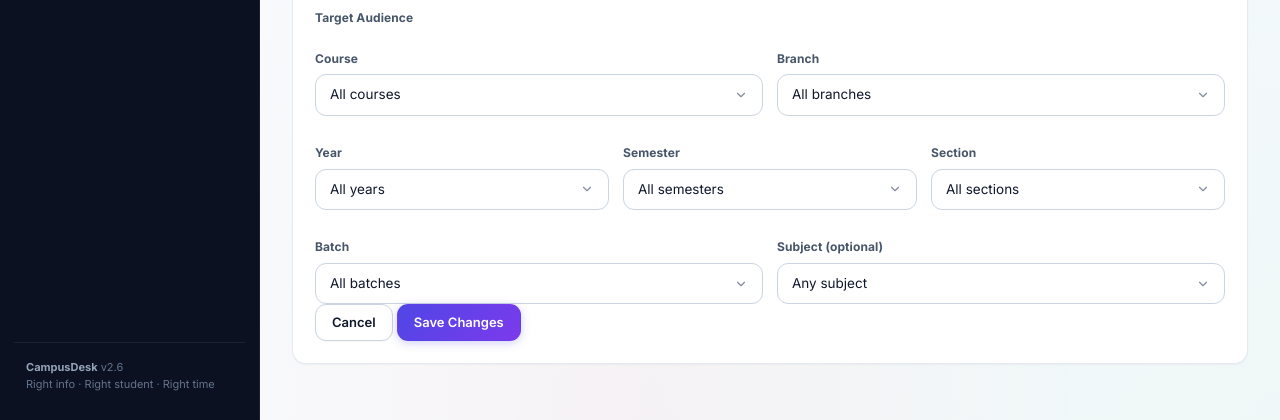
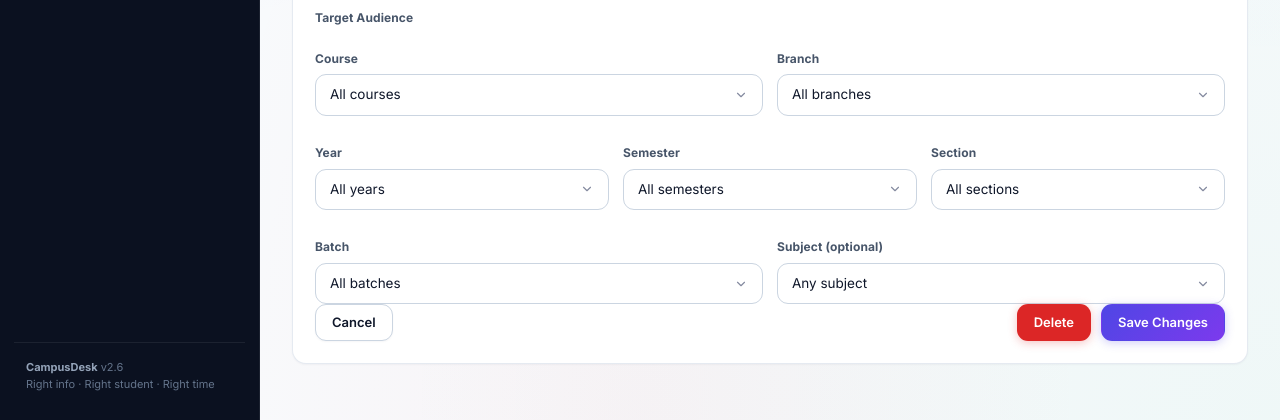
Before and after one commit to Saksham-Dev-001/Campus-Desk, a Flask app: page /teacher/notices/1/edit in a window 1280 px wide. Shown: the part 772-1192 px from the top of the page. Run offline with Flask 3, Linux system fonts and the light colour scheme; a user stored in the database is signed in; data comes from the database, SQL or seed files in the repository; data that the repository does not hold is empty; some web fonts are replaced.

Commit message:
fix: use actual Indian Standard Time (IST) across app and fix announcement delete (templates/notice_edit.html)

```diff
--- a/templates/notice_edit.html
+++ b/templates/notice_edit.html
@@ -75,10 +75,16 @@
       {% include "_targeting_fields.html" with context %}
     </div>
 
-    <div class="form-actions">
+    <div class="form-actions" style="display:flex;justify-content:space-between;align-items:center;">
       <a href="{{ url_for('teacher.notices') }}" class="btn outline">Cancel</a>
-      <button type="submit" class="btn">Save Changes</button>
+      <div style="display:flex;gap:10px;">
+        <button type="button" class="btn danger" onclick="if(confirm('Delete this announcement permanently?')) { document.getElementById('deleteNoticeForm').submit(); }">Delete</button>
+        <button type="submit" class="btn">Save Changes</button>
+      </div>
     </div>
+  </form>
+  <form id="deleteNoticeForm" method="post" action="{{ url_for('teacher.delete_notice', nid=notice.id) }}" style="display:none;">
+    <input type="hidden" name="csrf_token" value="{{ csrf_token() }}">
   </form>
 </div>
 {% endblock %}
```
